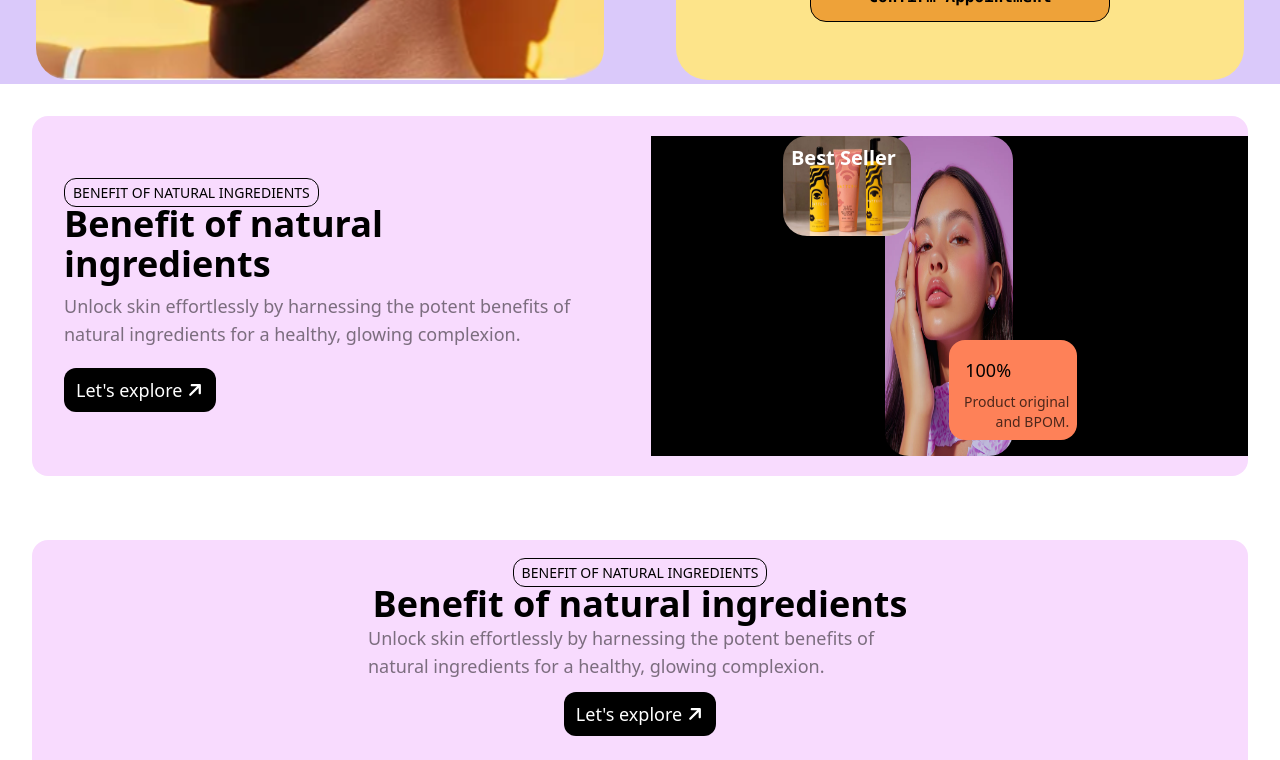
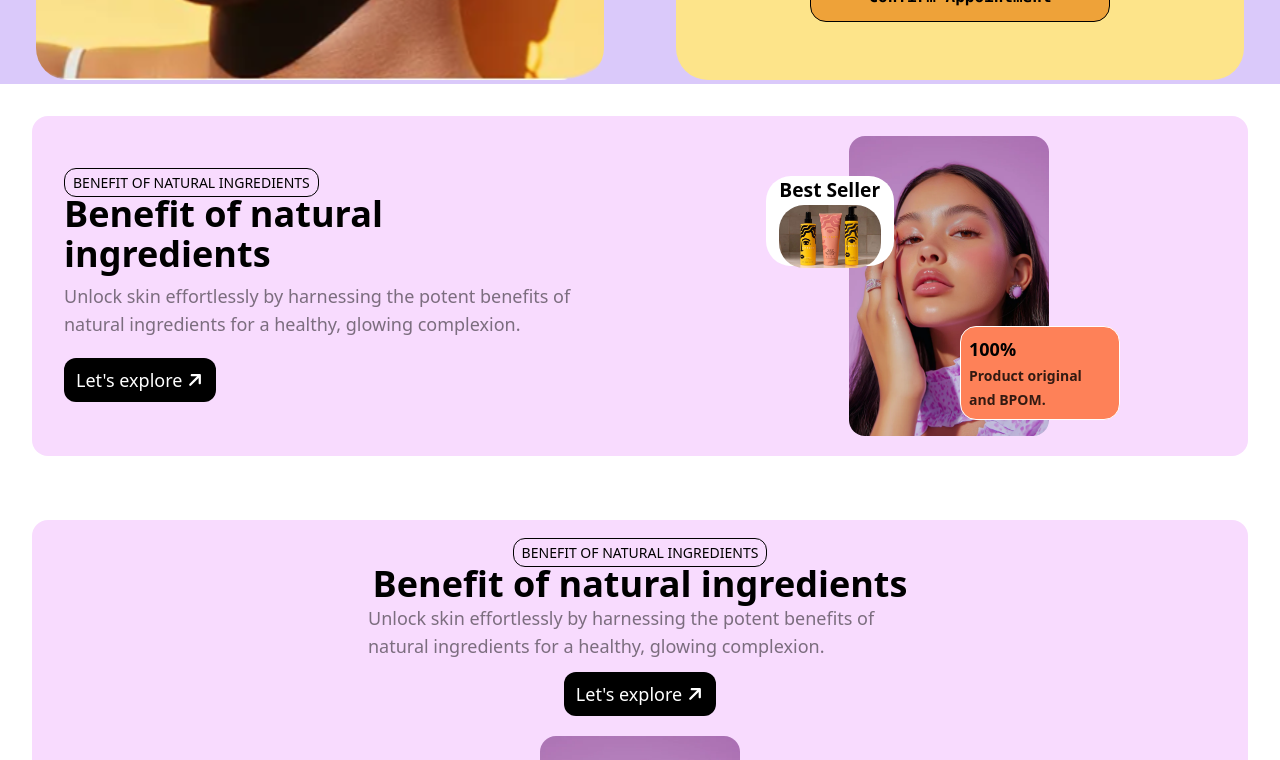
Before and after one commit to Thamidu-Nadun/Glamify, a React (Vite) app in the folder client/: page / in a window 1280 px wide. Shown: the part 1440-2200 px from the top of the page. Built offline with nearby package versions, Linux system fonts and the light colour scheme.

Commit message:
Refactor About page layout and styles

```diff
--- a/client/src/pages/Home/About/About.css
+++ b/client/src/pages/Home/About/About.css
@@ -1,15 +1,27 @@
-.img-box {
-  position: relative;
-  height: 40vh;
+.seller {
+  position: absolute;
+  top: 5vh;
+  left: 9vw;
+  background: white;
+  display: flex;
+  flex-direction: column;
+  align-items: center;
   width: 10vw;
-  .seller {
-    position: absolute;
-    top: 0;
-    left: -80%;
+  height: 30%;
+  border-radius: 25px;
+  img {
+    width: 80%;
+    height: 70%;
+    border-radius: 25px;
   }
-  .percentage {
-    position: absolute;
-    bottom: 5%;
-    right: -50%;
+  span {
+    font-weight: 700;
+    font-size: 1.2rem;
+    color: black;
   }
 }
+.sm-box {
+  position: absolute;
+  bottom: 2vh;
+  right: 10vw;
+}
--- a/client/src/pages/Home/About/About.jsx
+++ b/client/src/pages/Home/About/About.jsx
@@ -25,17 +25,21 @@ function About() {
             Let's explore <FaArrowRight className="rotate-[-45deg]" />
           </button>
         </div>
-        <div className="box-image relative flex w-[50%] flex-col items-center justify-center bg-black">
-          <div className="img-box">
-            <img src={women_image} className='w-full h-full rounded-3xl' />
-            <div className="seller w-[10vw] h-25 relative">
-              <img src={productImage} className="w-full h-full rounded-3xl" />
-              <span className='absolute top-0 left-0 text-white text-xl font-bold m-2'>Best Seller</span>
-            </div>
-            <div className="percentage w-[10vw] h-25 bg-[#fe8158] flex flex-col items-center relative rounded-2xl">
-              <div className="percentage text-lg top-0 left-0 p-4">100%</div>
-              <span className="text-sm absolute text-black/70 bottom-0 right-0 p-2 text-right">Product original and BPOM.</span>
-            </div>
+        <div className="box-image relative flex w-[50%] flex-col items-center justify-center">
+          <div className="seller invisible lg:visible">
+            <span>Best Seller</span>
+            <img src={productImage} alt="A good product" />
+          </div>
+          <img
+            src={women_image}
+            alt="Serene_Portrait_of_a_Young_Woman"
+            className="w-50 rounded-2xl"
+          />
+          <div className="sm-box w-40 rounded-2xl border border-white bg-[#fe8158] p-2 font-semibold">
+            <div className="percentage text-lg">100%</div>
+            <span className="text-sm text-black/80">
+              Product original and BPOM.
+            </span>
           </div>
         </div>
       </div>
```
